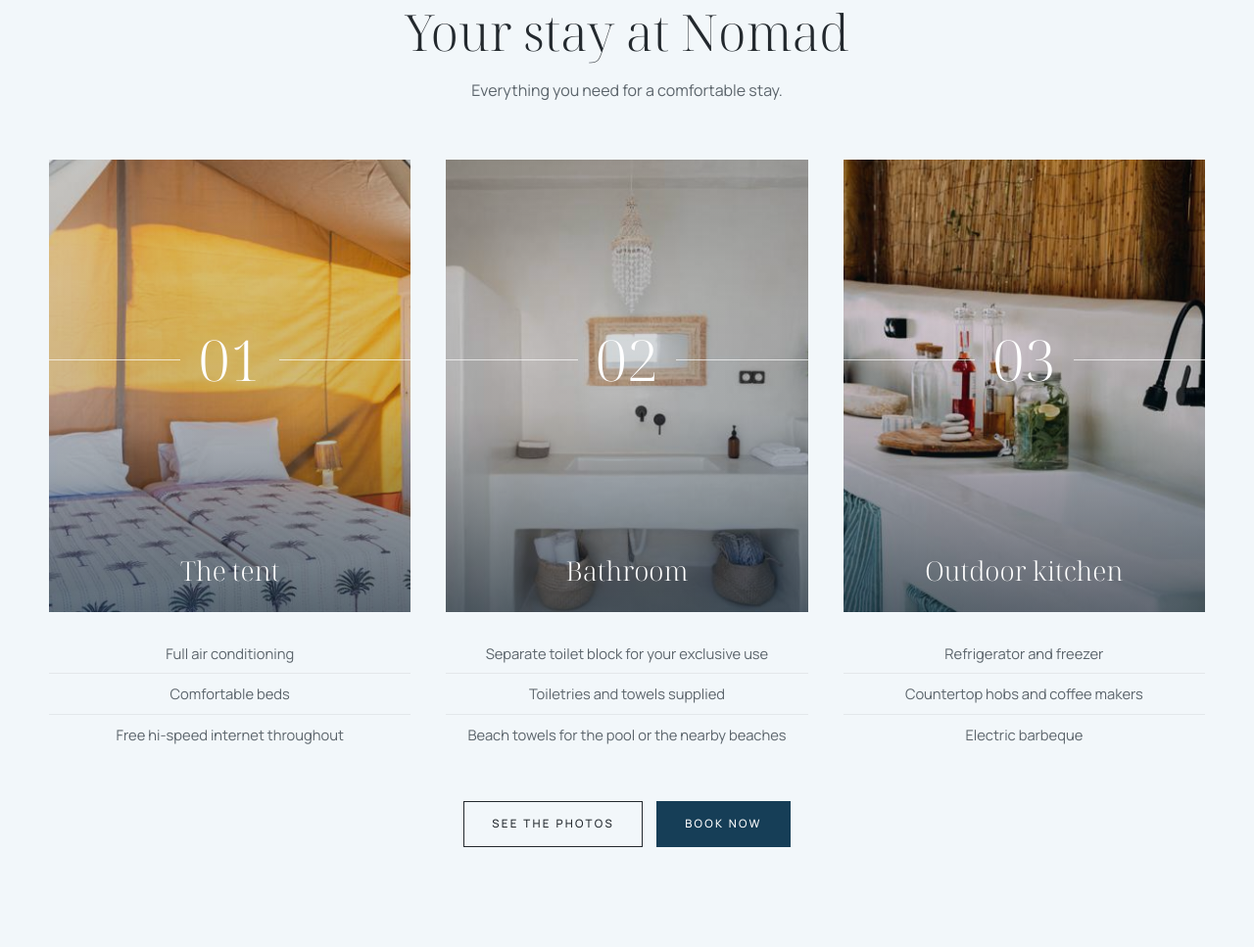
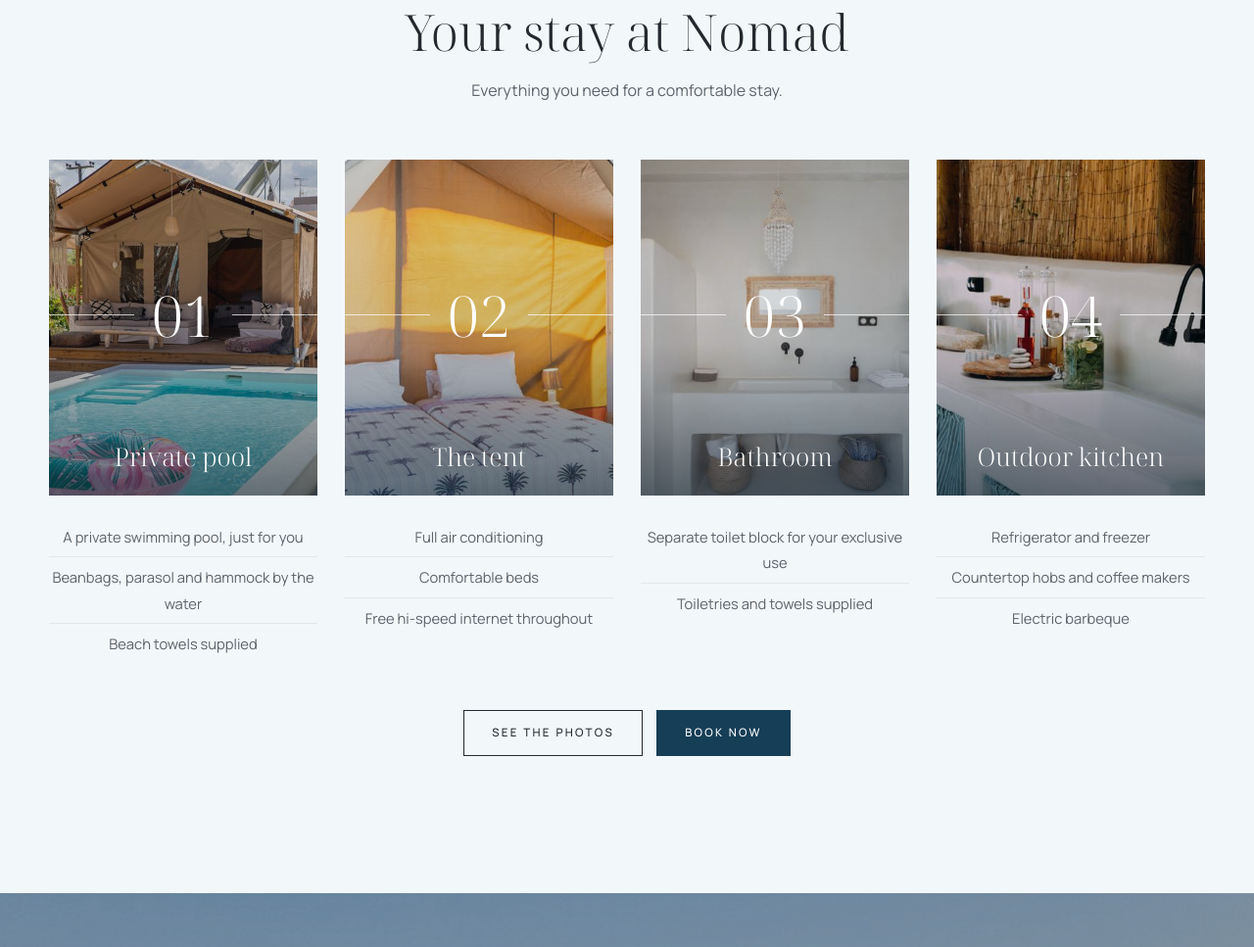
Before and after one commit to manina1-dev/Nomad-Glamping, a plain HTML site: page index.html in a window 1280 px wide. Shown: the part 2374-3341 px from the top of the page at 98% size. Drawn offline with Linux system fonts and the light colour scheme.

Commit message:
Add the private pool to the amenities
Co-Authored-By: Claude Opus 5.5 <noreply@anthropic.com>
Claude-Session: https://claude.ai/code/session_01HBGCxN9FqRgaN8RkMpGGTG

```diff
--- a/css/style.css
+++ b/css/style.css
@@ -134,7 +134,8 @@ button { font: inherit; }
 
 /* Amenities, styled like room cards */
 .amenities { padding: clamp(80px, 11vw, 140px) 0; background: var(--tint); }
-.rooms { display: grid; grid-template-columns: repeat(3, 1fr); gap: clamp(18px, 3vw, 36px); margin-top: 56px; }
+.rooms { display: grid; grid-template-columns: repeat(4, 1fr); gap: clamp(16px, 2.200vw, 28px); margin-top: 56px; }
+@media (max-width: 1100px) { .rooms { grid-template-columns: repeat(2, 1fr); max-width: 760px; margin-inline: auto; } }
 .room-img { position: relative; overflow: hidden; color: #fff; }
 .room-img img { width: 100%; aspect-ratio: 4 / 5; object-fit: cover; transition: transform .9s ease; }
 .room:hover .room-img img { transform: scale(1.04); }
@@ -144,7 +145,7 @@ button { font: inherit; }
   font-family: var(--display); font-weight: 300; font-size: clamp(2.600rem, 4.500vw, 3.600rem); line-height: 1;
 }
 .room-no::before, .room-no::after { content: ""; flex: 1; height: 1px; background: rgba(255, 255, 255, .7); }
-.room-img h3 { position: absolute; z-index: 1; left: 0; right: 0; bottom: 26px; text-align: center; color: #fff; font-size: 1.700rem; }
+.room-img h3 { position: absolute; z-index: 1; left: 0; right: 0; bottom: 24px; padding: 0 12px; text-align: center; color: #fff; font-size: clamp(1.400rem, 2vw, 1.700rem); }
 .room ul { list-style: none; margin: 22px 0 0; padding: 0; text-align: center; font-size: .920rem; }
 .room li { padding: 7px 0; }
 .room li + li { border-top: 1px solid var(--line); }
--- a/index.html
+++ b/index.html
@@ -105,8 +105,20 @@
       <div class="wrap rooms">
         <article class="room">
           <div class="room-img">
+            <img src="assets/thumbs/nomad-23.jpg" width="480" height="720" loading="lazy" alt="Η ιδιωτική πισίνα μπροστά στη σκηνή" data-alt-en="The private pool in front of the tent">
+            <span class="room-no">01</span>
+            <h3 data-en="Private pool">Ιδιωτική πισίνα</h3>
+          </div>
+          <ul>
+            <li data-en="A private swimming pool, just for you">Ιδιωτική πισίνα, μόνο για εσάς</li>
+            <li data-en="Beanbags, parasol and hammock by the water">Μαξιλάρες, ομπρέλα και αιώρα δίπλα στο νερό</li>
+            <li data-en="Beach towels supplied">Πετσέτες θαλάσσης</li>
+          </ul>
+        </article>
+        <article class="room">
+          <div class="room-img">
             <img src="assets/thumbs/nomad-08.jpg" width="720" height="480" loading="lazy" alt="Τα κρεβάτια της σκηνής" data-alt-en="Beds inside the tent">
-            <span class="room-no">01</span>
+            <span class="room-no">02</span>
             <h3 data-en="The tent">Η σκηνή</h3>
           </div>
           <ul>
@@ -118,19 +130,18 @@
         <article class="room">
           <div class="room-img">
             <img src="assets/thumbs/nomad-10.jpg" width="720" height="480" loading="lazy" alt="Το μπάνιο" data-alt-en="The bathroom">
-            <span class="room-no">02</span>
+            <span class="room-no">03</span>
             <h3 data-en="Bathroom">Μπάνιο</h3>
           </div>
           <ul>
             <li data-en="Separate toilet block for your exclusive use">Ξεχωριστός χώρος μπάνιου, αποκλειστικά για εσάς</li>
             <li data-en="Toiletries and towels supplied">Είδη περιποίησης και πετσέτες</li>
-            <li data-en="Beach towels for the pool or the nearby beaches">Πετσέτες θαλάσσης για την πισίνα ή τις κοντινές παραλίες</li>
           </ul>
         </article>
         <article class="room">
           <div class="room-img">
             <img src="assets/thumbs/nomad-17.jpg" width="720" height="480" loading="lazy" alt="Ο πάγκος της υπαίθριας κουζίνας" data-alt-en="Outdoor kitchen counter">
-            <span class="room-no">03</span>
+            <span class="room-no">04</span>
             <h3 data-en="Outdoor kitchen">Υπαίθρια κουζίνα</h3>
           </div>
           <ul>
```
